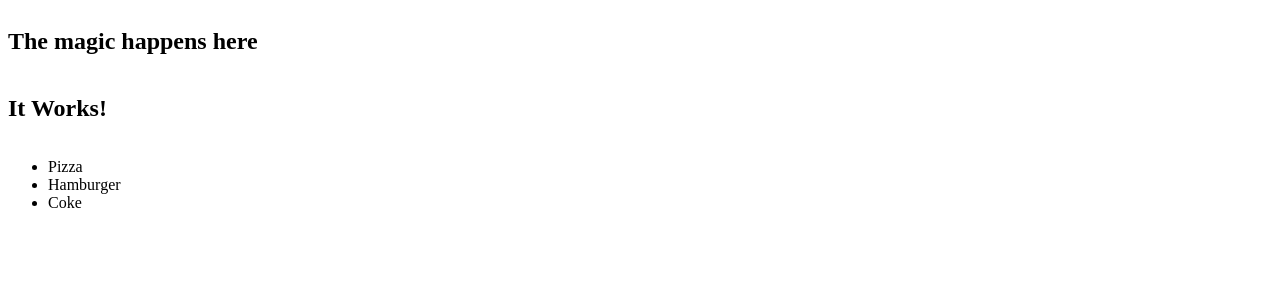
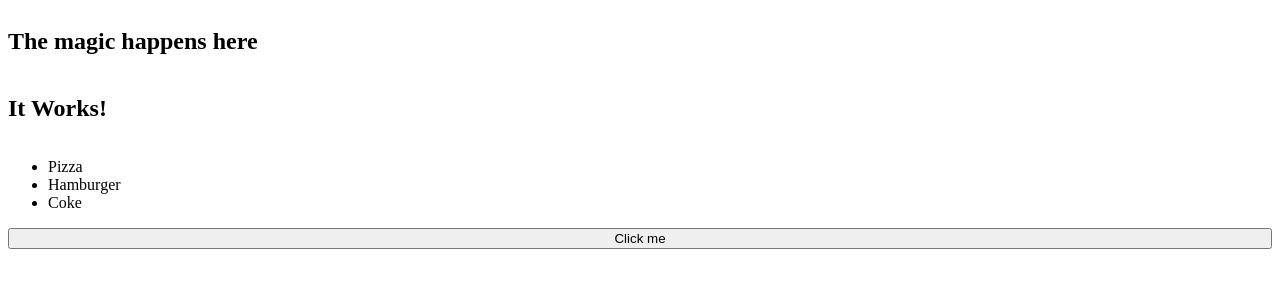
Before and after one commit to wakeupgrumpy/H2021Webapplikasjoner, a React (Create React App) app in the folder 5-Intro-React/: page / in a window 1280 px wide. Shown: the top 300 px of the page. Built offline with nearby package versions, Linux system fonts and the light colour scheme.

Commit message:
Lagt til knapp med tilhørende funksjon

```diff
--- a/5-Intro-React/src/App.js
+++ b/5-Intro-React/src/App.js
@@ -8,12 +8,16 @@ const App = () => {
 
   const food = ['Pizza', 'Hamburger', 'Coke'];
 
+  const buttonClicker = () => console.log("Clicked")
+
   return (
     <Wrapper>
       <h1>The magic happens here</h1>
 
       <MyComponent title={'It Works!'} />
       <Food food={food} />
+
+      <button type='button' onClick={buttonClicker}>Click me</button>
     </Wrapper>
   );
 }
```
Also changed, not shown: 1 other file (tests, documents, lock files or other folders).
